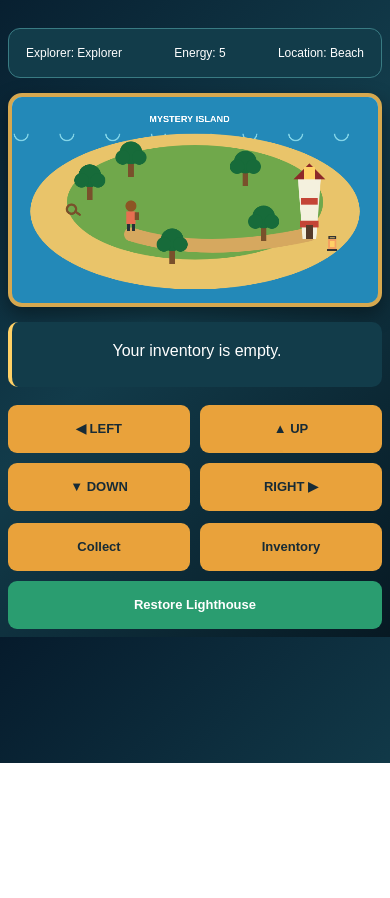
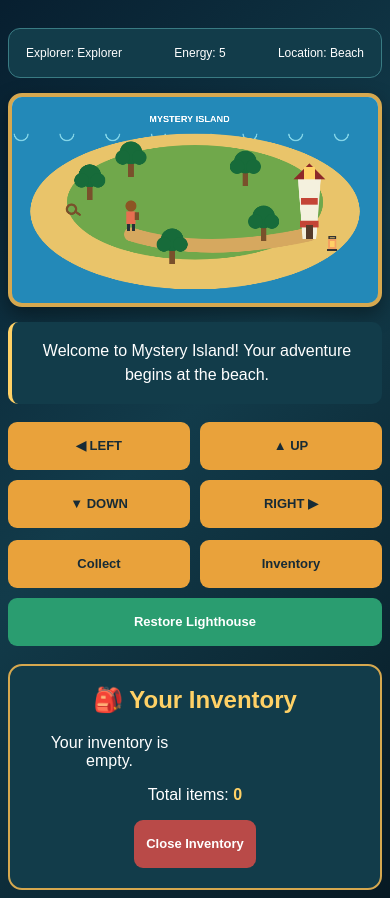
Before and after one commit to ejembiedwin36-oss/mystery-island, a plain HTML site: page mobile-version/index.html in a window 390 px wide. Both pictures are taken after a click on the button "Inventory". Shown: the part 81-979 px from the top of the page. Before the commit the page ends 844 px from the top, so only its background shows below. Drawn offline with Linux system fonts and the light colour scheme.

Commit message:
feat: add visual inventory panel with item icons

```diff
--- a/mobile-version/game.js
+++ b/mobile-version/game.js
@@ -372,24 +372,77 @@ document.getElementById("collect-item").addEventListener("click", function () {
 });
 
 
-// VIEW INVENTORY button.
+ // VIEW INVENTORY button.
 document.getElementById("view-inventory").addEventListener("click", function () {
 
-    // Get the message area.
-    const message = document.getElementById("message");
+    // Get the inventory panel.
+    const inventoryPanel = document.getElementById("inventory-panel");
+
+    // Get the area where items will appear.
+    const inventoryItems = document.getElementById("inventory-items");
+
+    // Get the item counter.
+    const inventoryCount = document.getElementById("inventory-count");
+
+    // Clear the previous inventory display.
+    inventoryItems.innerHTML = "";
 
     // Check whether the inventory is empty.
     if (inventory.length === 0) {
 
-        message.textContent = "Your inventory is empty.";
+        inventoryItems.textContent = "Your inventory is empty.";
 
     } else {
 
-        // Display the collected items.
-        message.textContent =
-            "Your Inventory: " + inventory.join(", ") +
-            " | Total items: " + inventory.length;
+        // Go through every item in the inventory.
+        inventory.forEach(function (item) {
+
+            // Create a box for the item.
+            const itemElement = document.createElement("div");
+
+            // Give the box its CSS class.
+            itemElement.className = "inventory-item";
+
+
+
+// Choose an icon for the item.
+let itemIcon = "";
+
+if (item === "Rope") {
+    itemIcon = "🪢";
+}
+
+if (item === "Lantern") {
+    itemIcon = "🏮";
+}
+
+// Display the icon and item name.
+itemElement.textContent = itemIcon + " " + item;
+
+
+            // Add the box to the inventory panel.
+            inventoryItems.appendChild(itemElement);
+
+        });
 
     }
 
+    // Display the total number of items.
+    inventoryCount.textContent = inventory.length;
+
+    // Make the inventory panel visible.
+    inventoryPanel.hidden = false;
+
 });
+
+
+// CLOSE INVENTORY button.
+document.getElementById("close-inventory").addEventListener("click", function () {
+
+    // Get the inventory panel.
+    const inventoryPanel = document.getElementById("inventory-panel");
+
+    // Hide the inventory panel.
+    inventoryPanel.hidden = true;
+
+});
--- a/mobile-version/index.html
+++ b/mobile-version/index.html
@@ -61,6 +61,26 @@
             <button id="restore-lighthouse" type="button">Restore Lighthouse</button>
         </section>
 
+
+        <!-- Inventory panel -->
+        <section id="inventory-panel" class="inventory-panel" hidden>
+
+            <h2>🎒 Your Inventory</h2>
+
+            <!-- Collected items will appear here -->
+            <div id="inventory-items">
+            </div>
+
+            <!-- Total number of collected items -->
+            <p>Total items: <span id="inventory-count">0</span></p>
+
+            <button id="close-inventory" type="button">
+                Close Inventory
+            </button>
+
+        </section>
+
+
     </main>
 
     <script src="game.js" defer></script>
--- a/mobile-version/style.css
+++ b/mobile-version/style.css
@@ -154,3 +154,49 @@ button:active {
         font-size: 13px;
     }
 }
+
+
+/* INVENTORY PANEL */
+
+.inventory-panel {
+    margin-top: 18px;
+    padding: 20px;
+    background: #123c4a;
+    border: 2px solid #d6a84f;
+    border-radius: 14px;
+    text-align: center;
+}
+
+.inventory-panel h2 {
+    color: #ffd166;
+    margin-top: 0;
+}
+
+#inventory-items {
+    display: grid;
+    grid-template-columns: repeat(2, 1fr);
+    gap: 12px;
+    margin: 15px 0;
+}
+
+.inventory-item {
+    padding: 15px;
+    background: #1b5360;
+    border: 1px solid #397b83;
+    border-radius: 10px;
+    font-weight: bold;
+}
+
+#inventory-count {
+    color: #ffd166;
+    font-weight: bold;
+}
+
+#close-inventory {
+    background: #b94a48;
+    color: white;
+}
+
+#close-inventory:hover {
+    background: #d65b57;
+}
```
